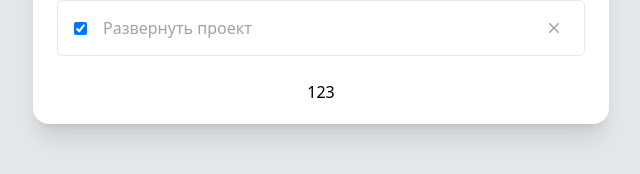
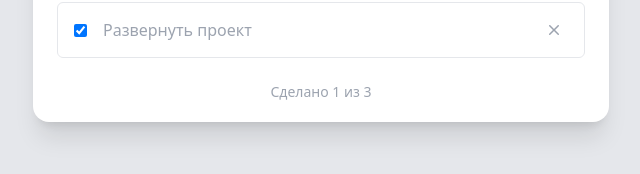
Before and after one commit to gldkru/React-todo, a React (Vite) app: page / in a window 1280 px wide. Shown: the part 466-640 px from the top of the page, without its empty margins (319-959 px from the left). Built offline with nearby package versions, Linux system fonts and the light colour scheme.

Commit message:
feat(layout): footer text

```diff
--- a/src/App.jsx
+++ b/src/App.jsx
@@ -91,7 +91,7 @@ export const App = () => {
           </label>
         </div>
         {/* Footer */}
-        <div className='px-6 pb-5 text-center'>123</div>
+        <div className='px-6 pb-5 text-center text-sm text-gray-400'>Сделано 1 из 3</div>
       </div>
     </Container>
   )
```
